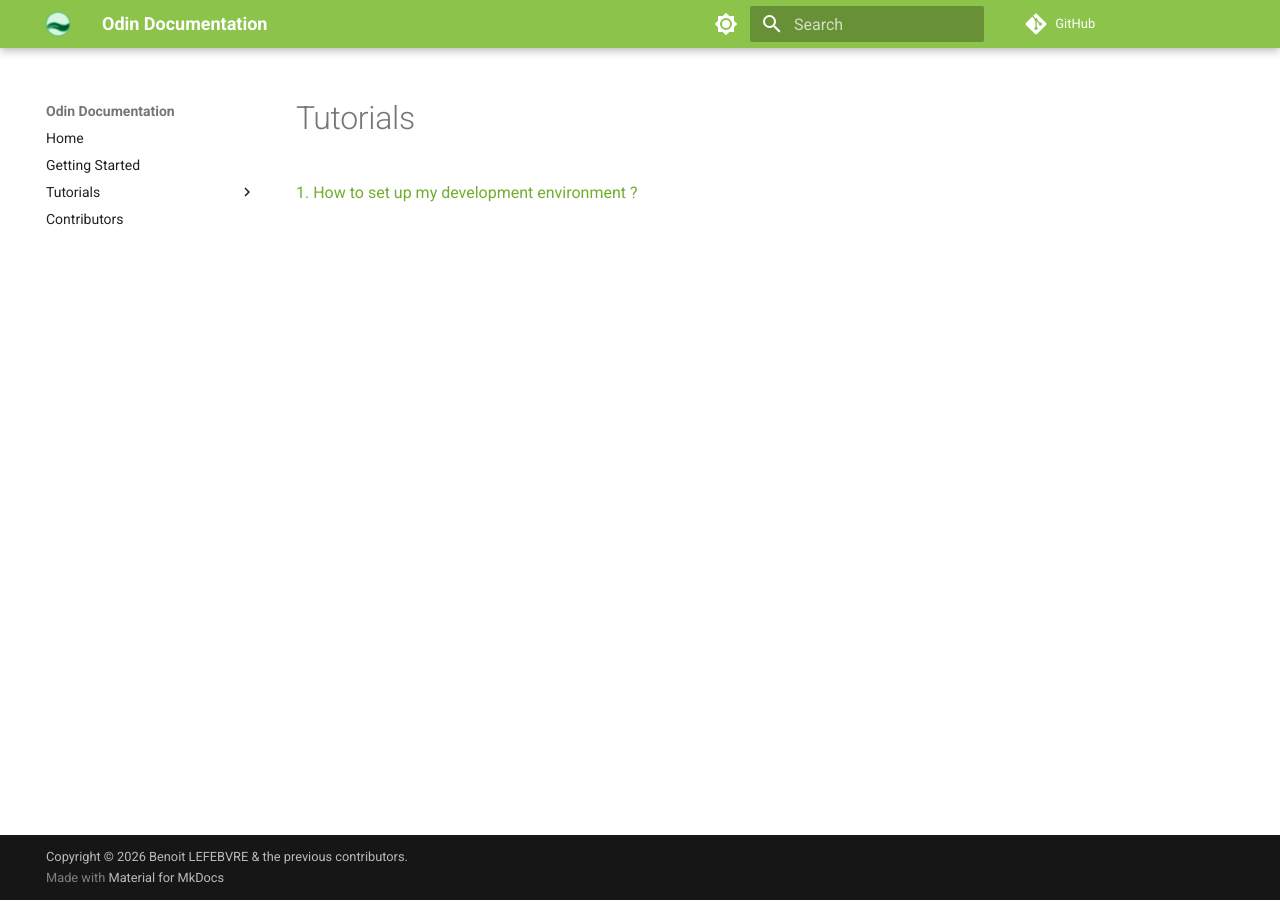
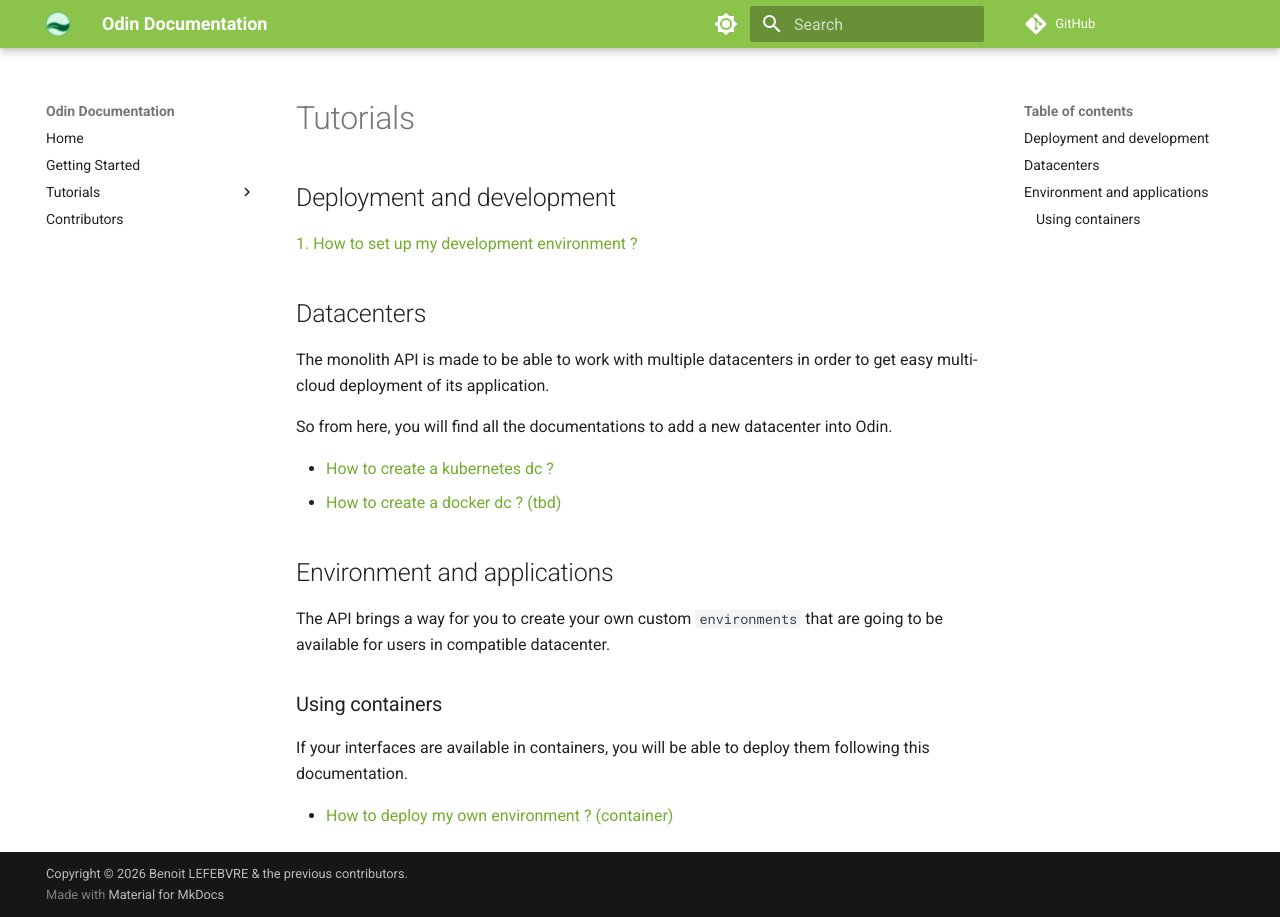
Before and after one commit to odin-oss/docs.odin.github.io, an MkDocs documentation site: the page built from docs/tutorials/index.md, in a window 1280 px wide. Built offline with MkDocs 1.6.1 and Material for MkDocs 9.7.7, drawn with Linux system fonts in a browser that asks for light colours; comment, search, counter and statistics services are not loaded.

```diff
--- a/docs/tutorials/index.md
+++ b/docs/tutorials/index.md
@@ -1,3 +1,24 @@
 # Tutorials
 
+## Deployment and development
+
 [1. How to set up my development environment ?](1.how-to-set-up-my-development-environment.md)
+
+## Datacenters
+
+The monolith API is made to be able to work with multiple datacenters in order to get easy multi-cloud deployment of its application.
+
+So from here, you will find all the documentations to add a new datacenter into Odin.
+
+- [How to create a kubernetes dc ?](datacenter/how-to-create-a-kubernetes-dc.md)
+- [How to create a docker dc ? (tbd)](datacenter/how-to-create-a-docker-dc.md)
+
+## Environment and applications
+
+The API brings a way for you to create your own custom `environments` that are going to be available for users in compatible datacenter.
+
+### Using containers
+
+If your interfaces are available in containers, you will be able to deploy them following this documentation.
+
+- [How to deploy my own environment ? (container)](environment/how-to-deploy-my-own-environment.md)
```
Also changed, not shown: docs/index.md (+2 -0 lines), docs/tutorials/datacenter/how-to-create-a-docker-dc.md (+3 -0 lines), docs/tutorials/environment/how-to-deploy-my-own-environment.md (+1 -1 lines), docs/tutorials/datacenter/how-to-create-a-kubernetes-dc.md (line endings or trailing spaces).
